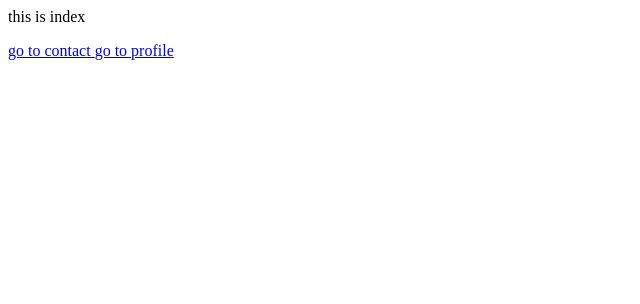
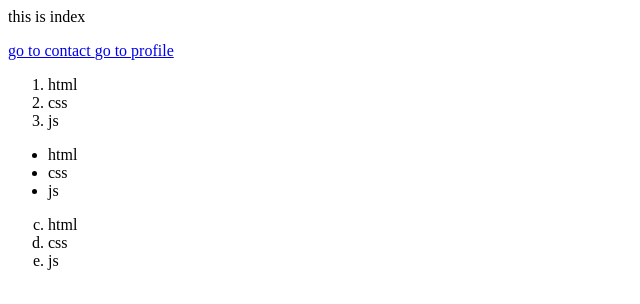
Before and after one commit to SamiAmarneh/front2, a plain HTML site: page index.html in a window 1280 px wide. Shown: the whole page, without its empty margins (0-640 px from the left). Drawn offline with Linux system fonts and the light colour scheme.

Commit message:
add list file

```diff
--- a/index.html
+++ b/index.html
@@ -1,3 +1,24 @@
 <p>this is index</p>
 <a href="contact.html"> go to contact </a>
 <a href="profile.html"> go to profile </a>
+<ol>
+ <li> html </li>
+ <li> css  </li>
+ <li> js   </li>
+ </ol>
+
+
+
+
+<ul>
+ <li> html </li>
+ <li> css  </li>
+ <li> js   </li>
+ </ul>
+
+
+<ol start="3" type="a" >
+ <li> html </li>
+ <li> css  </li>
+ <li> js   </li>
+ </ol>
```
